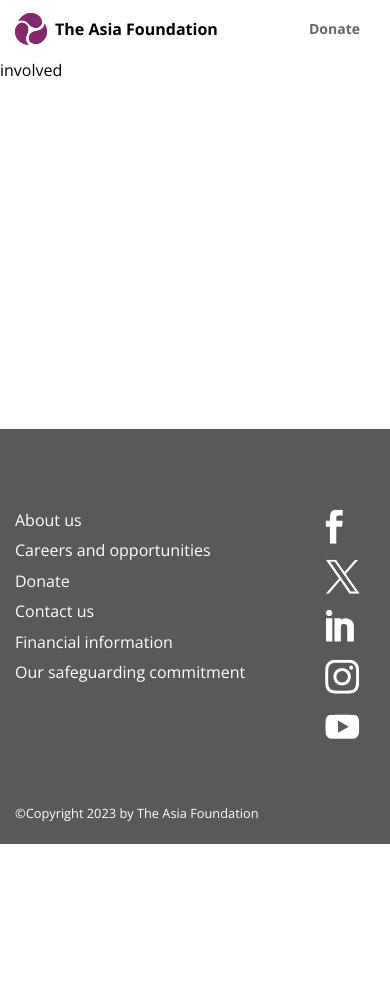
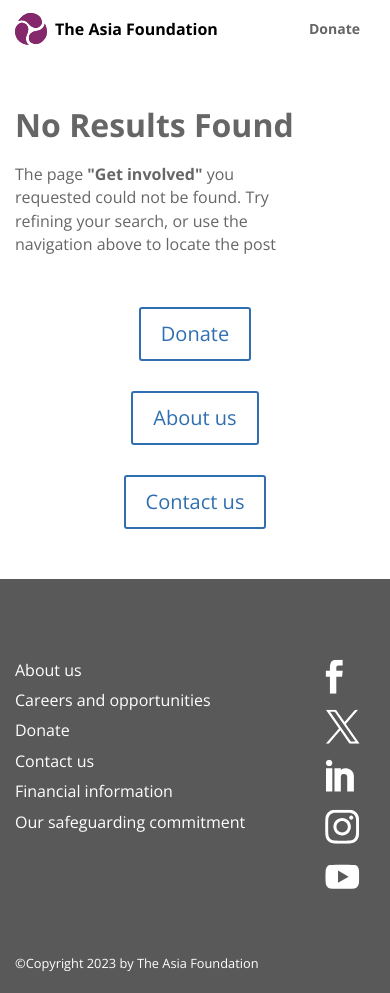
Before and after one commit to Arsaide/next-asia-foudation, a Next.js app: page /involved in a window 390 px wide. Before the commit the page ends 844 px from the top, so only its background shows below. Built offline with nearby package versions, Linux system fonts and the light colour scheme.

Commit message:
Added Error page + fixed tags in Approach.tsx

```diff
--- a/src/app/globals.css
+++ b/src/app/globals.css
@@ -64,6 +64,7 @@ img {
 a {
   text-decoration: none;
   color: #000;
+  outline: none;
 }
 
 /* Наследуем шрифты для инпутов и кнопок */
--- a/src/app/involved/page.tsx
+++ b/src/app/involved/page.tsx
@@ -1,12 +1,13 @@
 import styles from './page.module.css'
 
 import React from 'react';
+import Error from "@/component/Error/Error";
 
 const InvolvedPage = () => {
     return (
-        <div>
-            involved
-        </div>
+        <>
+            <Error text={'"Get involved"'}/>
+        </>
     );
 };
 
--- /dev/null
+++ b/src/component/Error/Error.module.scss
@@ -0,0 +1,41 @@
+.error {
+  padding: 50px 0;
+  &__container {
+    color: var(--gray-text);
+  }
+
+  &__title {
+    font-size: 32px;
+    font-weight: 700;
+    line-height: 1.09;
+  }
+
+  &__text {
+    padding: 20px 0 100px 0;
+    font-weight: 400;
+    line-height: 1.46;
+    max-width: 80%;
+  }
+
+  &__bold {
+    font-weight: 700;
+  }
+
+  &__btns {
+    display: flex;
+    justify-content: space-around;
+  }
+}
+
+@media (max-width: 599.98px) {
+  .error {
+    &__text {
+      padding: 20px 0 50px 0;
+    }
+    &__btns {
+      flex-direction: column;
+      gap: 30px;
+      text-align: center;
+    }
+  }
+}
--- /dev/null
+++ b/src/component/Error/Error.tsx
@@ -0,0 +1,28 @@
+import React from 'react';
+import styles from './Error.module.scss'
+import AboutButton from "@/component/Pages/About/AboutButton/AboutButton";
+
+type Props = {
+    text: string,
+}
+
+const Error = ({text}: Props) => {
+    return (
+        <section className={styles.error}>
+            <div className={styles.error__container}>
+                <h2 className={styles.error__title}>No Results Found</h2>
+                <p className={styles.error__text}>
+                    The page <span className={styles.error__bold}>{text}</span> you requested could not be found. Try refining your search,
+                    or use the navigation above to locate the post
+                </p>
+                <div className={styles.error__btns}>
+                    <AboutButton text='Donate' url='/donate'/>
+                    <AboutButton text='About us' url='/about'/>
+                    <AboutButton text='Contact us' url='/contact'/>
+                </div>
+            </div>
+        </section>
+    );
+};
+
+export default Error;
```
Also changed, not shown: src/app/news-and-media/page.tsx (+4 -3 lines), src/component/Pages/About/Approach/Approach.tsx (+14 -14 lines), src/component/Pages/Contact/ContactForm/ContactForm.tsx (+2 -15 lines).
